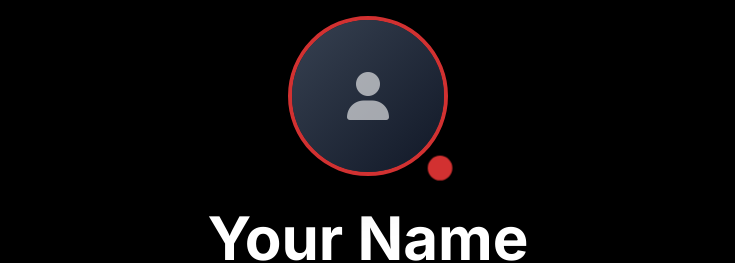
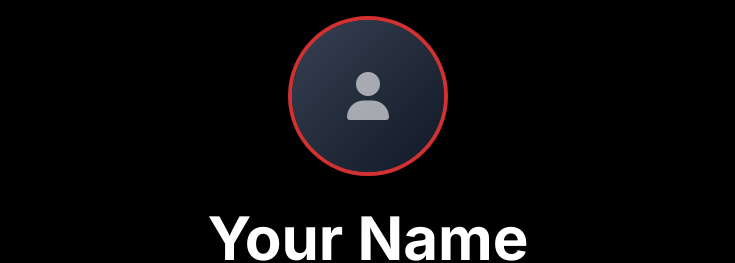
Before and after one commit to therealfuntimeswithdanny/fiery-profile-card-red, a React (Vite) app: page / in a window 1280 px wide. Shown: the top 263 px of the page, without its empty margins (272-1007 px from the left). Built offline with nearby package versions, Linux system fonts and the light colour scheme.

Commit message:
Remove status indicator
Remove the red circle status indicator from the profile image.

```diff
--- a/src/components/Bio.tsx
+++ b/src/components/Bio.tsx
@@ -1,4 +1,3 @@
-
 import React from 'react';
 
 const Bio = () => {
@@ -47,7 +46,6 @@ const Bio = () => {
                 <i className="fas fa-user text-4xl md:text-5xl text-white opacity-60"></i>
               </div>
             </div>
-            <div className="absolute -bottom-2 -right-2 w-8 h-8 bg-bio-red rounded-full border-4 border-black animate-pulse-red"></div>
           </div>
 
           {/* Name and Title */}
```
